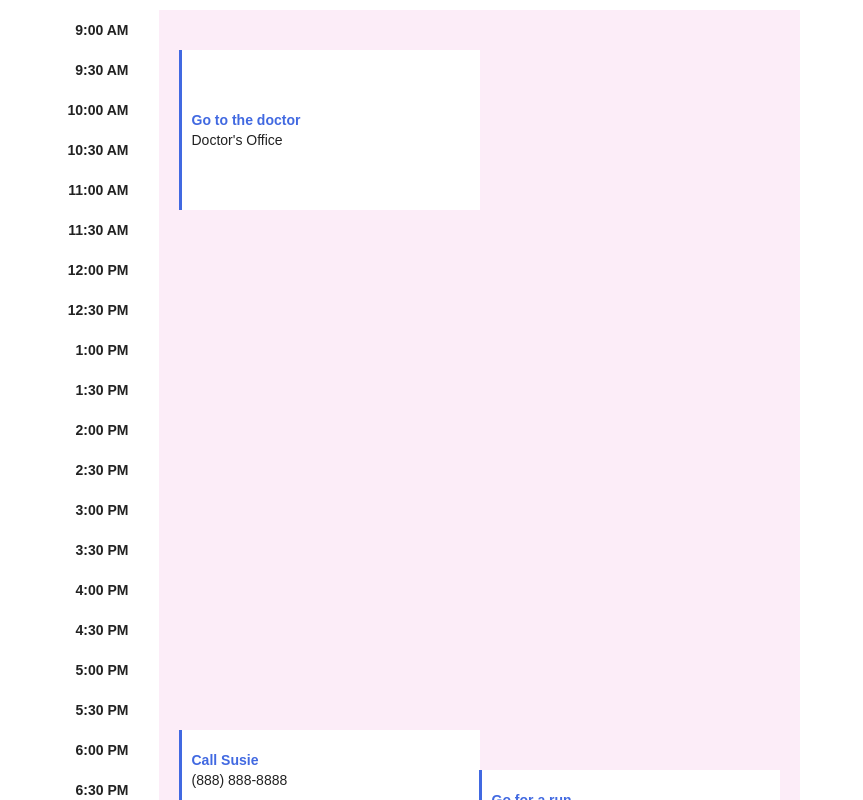
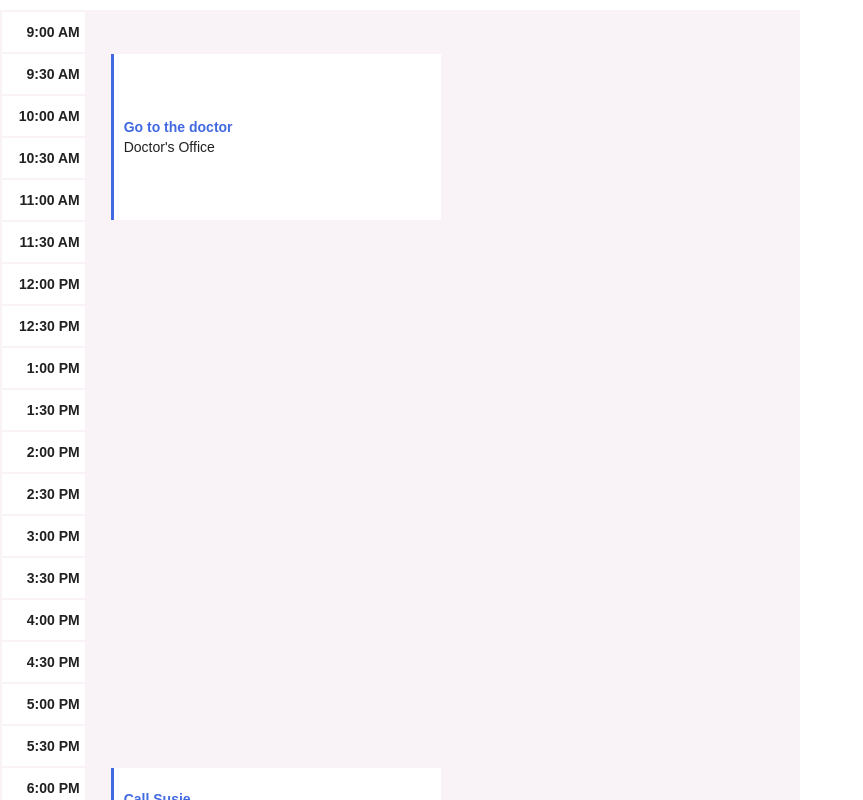
Before and after one commit to gabystern/Calendar-Application, a React (Create React App) app: page / in a window 1280 px wide. Shown: the top 800 px of the page, without its empty margins (0-863 px from the left). Built offline with nearby package versions, Linux system fonts and the light colour scheme.

Commit message:
Added more styling

```diff
--- a/src/components/TimeRows.js
+++ b/src/components/TimeRows.js
@@ -41,7 +41,7 @@ class TimeRows  extends Component {
         parsedTime.setHours(hour, minutes)
         let matchTime = parsedTime.toLocaleString('en-US', { hour: 'numeric', hour12: true, minute: 'numeric'});
         if (start === matchTime){
-          return (<td rowSpan={duration} id={this.props.appointments[i].name} className="appt-each"><Appointment appointment={this.props.appointments[i]}/></td>)
+          return (<td rowSpan={duration} id={i} className="appt-each"><Appointment appointment={this.props.appointments[i]}/></td>)
         }
       }
   }
@@ -50,7 +50,6 @@ class TimeRows  extends Component {
     return(
       <tr>
         <th align="left">{this.defineTimes()}</th>
-        <td className="spacing"></td>
         <td className="color-spacing"></td>
         {this.createAppt()}
         <td className="color-spacing"></td>
--- a/src/index.css
+++ b/src/index.css
@@ -27,7 +27,7 @@ body {
 
 table {
   width: 800px;
-  background-color: #fcedf8;
+  background-color: #f9f2f7;
   border: none;
 }
 
@@ -38,15 +38,20 @@ th {
   margin-bottom: 0px;
   margin-right: 10px;
   text-align: right;
+  width: 75px;
 }
 
 table {
-  border-collapse: collapse;
+  /*border-collapse: collapse;*/
   margin-top: 10px;
 }
 
+th {
+  border-collapse: collapse;
+  padding-right: 5px;
+}
+
 td {
-  margin-left: 15px;
   padding: 10px;
 }
 
@@ -59,8 +64,8 @@ td {
   width: 10px;
 }
 
-td#appt1.appt-each{
-  column-span: '2';
+td#0.appt-each{
+  width: 100%;
 }
 
 strong {
```
